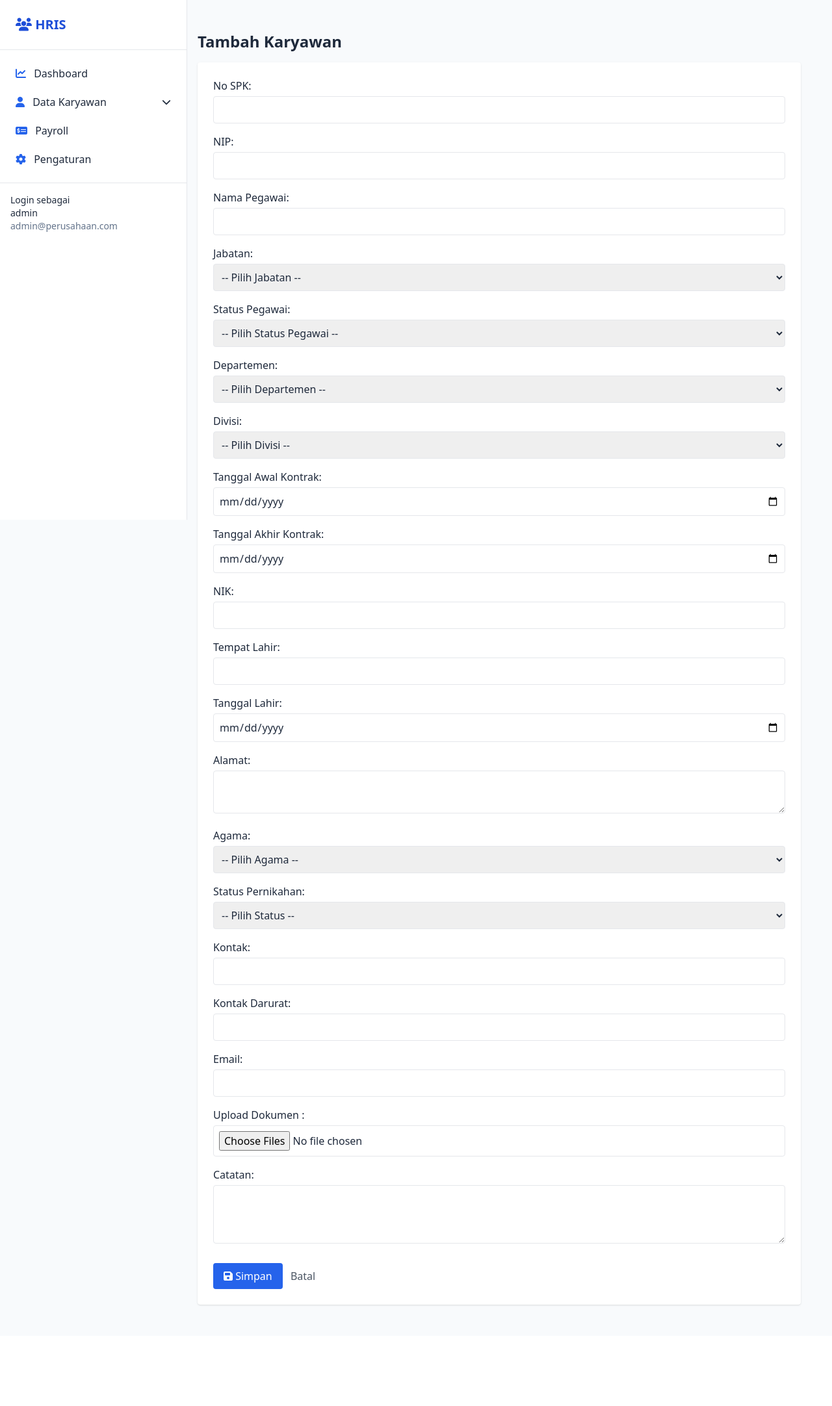
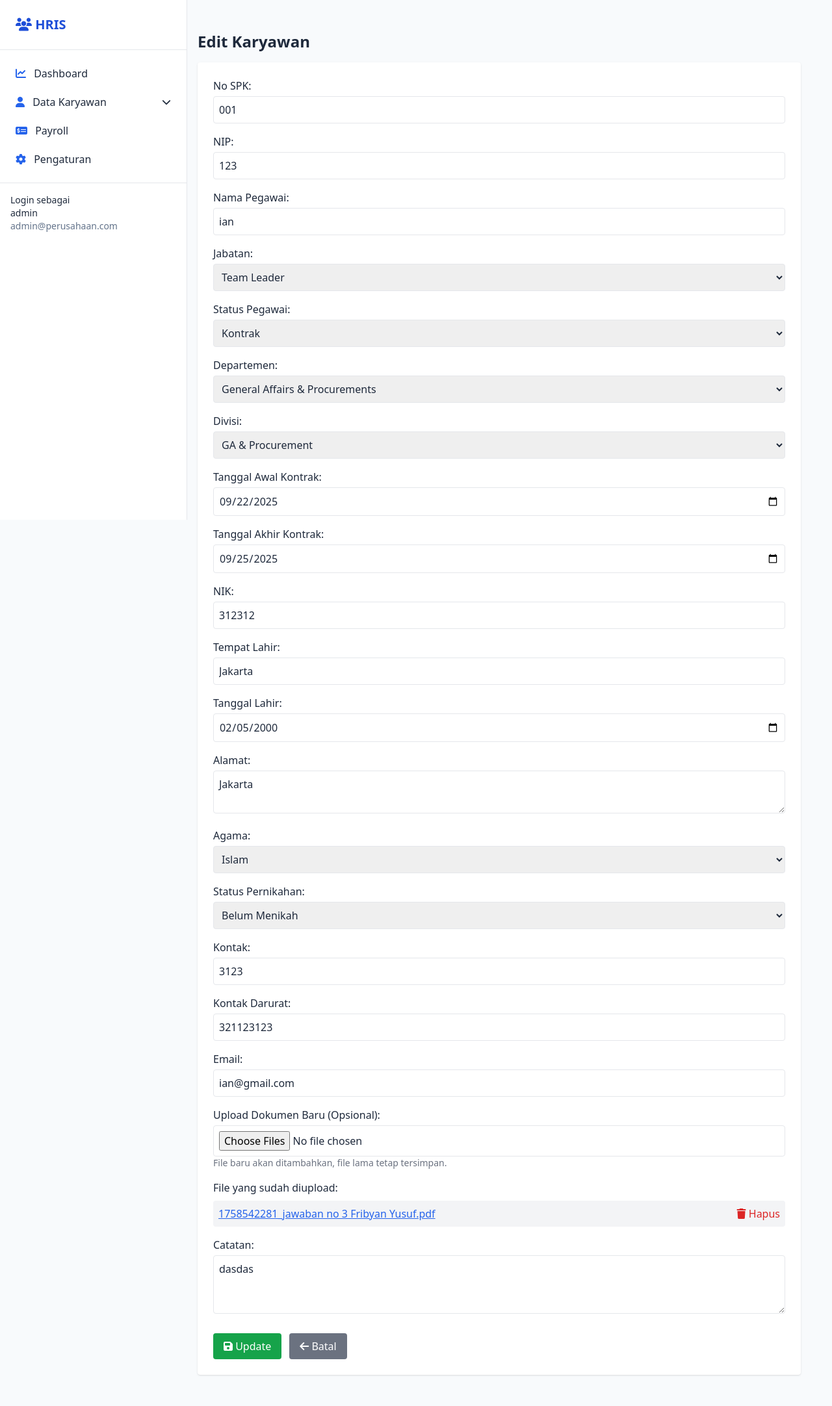
Before and after one commit to Freebee25/HRIS-System, a PHP site: page /resource/views/edit_karyawan.php?id=3 in a window 1280 px wide. Shown: the whole page at 65% size. Before the commit the page ends 2010 px from the top, so only its background shows below. Run offline with PHP 8.4, Linux system fonts and the light colour scheme; a user stored in the database is signed in; data comes from the database, SQL or seed files in the repository; some libraries are stand-ins or nearby versions.

Commit message:
tambah detail karyawan, edit karyawan, hapus file pada edit karyawan

```diff
--- a/Controllers/karyawanController.php
+++ b/Controllers/karyawanController.php
@@ -20,13 +20,11 @@ class KaryawanController {
 
     // Simpan data karyawan baru
     public function store($data, $files) {
-        // Jika tanggal kosong, set null biar tidak error
         $tglAwal  = !empty($data['tanggal_awal']) ? new DateTime($data['tanggal_awal']) : null;
         $tglAkhir = !empty($data['tanggal_akhir']) ? new DateTime($data['tanggal_akhir']) : null;
         $today    = new DateTime();
         $sisaHari = $tglAkhir ? $today->diff($tglAkhir)->days : null;
 
-        // Insert ke database (sesuai tabel karyawan)
         $sql = "INSERT INTO karyawan
                 (no_spk, nama, nip, departemen_id, divisi_id, jabatan, status_pegawai,
                  tanggal_awal, tanggal_akhir, sisa_hari_spk, nik, tempat_lahir, tanggal_lahir,
@@ -63,63 +61,13 @@ class KaryawanController {
         $karyawanId = $this->conn->lastInsertId();
 
         // Upload file (maks 10)
-        if (!empty($files['files']['name'][0])) {
-            $uploadDir = __DIR__ . "/../uploads/";
-            if (!file_exists($uploadDir)) {
-                mkdir($uploadDir, 0777, true);
-            }
-
-            $fileCount = count($files['files']['name']);
-            $fileCount = min($fileCount, 10); // max 10
-
-            for ($i = 0; $i < $fileCount; $i++) {
-                $fileName = time() . "_" . basename($files['files']['name'][$i]);
-                $targetFile = $uploadDir . $fileName;
-
-                if (move_uploaded_file($files['files']['tmp_name'][$i], $targetFile)) {
-                    $sqlFile = "INSERT INTO karyawan_files (karyawan_id, file_path, uploaded_at)
-                                VALUES (:karyawan_id, :file_path, NOW())";
-                    $stmtFile = $this->conn->prepare($sqlFile);
-                    $stmtFile->execute([
-                        ':karyawan_id' => $karyawanId,
-                        ':file_path'   => $fileName
-                    ]);
-                }
-            }
-        }
+        $this->uploadFiles($karyawanId, $files);
 
         return true;
     }
 
-    // Hapus karyawan + file
-    public function delete($id) {
-        $stmt = $this->conn->prepare("SELECT file_path FROM karyawan_files WHERE karyawan_id = :id");
-        $stmt->execute([':id' => $id]);
-        $files = $stmt->fetchAll(PDO::FETCH_ASSOC);
-
-        foreach ($files as $f) {
-            $filePath = __DIR__ . "/../uploads/" . $f['file_path'];
-            if (file_exists($filePath)) {
-                unlink($filePath);
-            }
-        }
-
-        $this->conn->prepare("DELETE FROM karyawan_files WHERE karyawan_id = :id")->execute([':id' => $id]);
-        $this->conn->prepare("DELETE FROM karyawan WHERE id = :id")->execute([':id' => $id]);
-
-        return true;
-    }
-
-    // Ambil data by ID
-    public function getById($id) {
-        $sql = "SELECT * FROM karyawan WHERE id = :id";
-        $stmt = $this->conn->prepare($sql);
-        $stmt->execute([':id' => $id]);
-        return $stmt->fetch(PDO::FETCH_ASSOC);
-    }
-
-    // Update data karyawan
-    public function update($id, $data) {
+    // Update data karyawan + tambah file baru
+    public function update($id, $data, $files = null) {
         $tglAwal  = !empty($data['tanggal_awal']) ? new DateTime($data['tanggal_awal']) : null;
         $tglAkhir = !empty($data['tanggal_akhir']) ? new DateTime($data['tanggal_akhir']) : null;
         $today    = new DateTime();
@@ -173,6 +121,90 @@ class KaryawanController {
             ':id'              => $id
         ]);
 
+        // Upload file baru kalau ada
+        if ($files) {
+            $this->uploadFiles($id, $files);
+        }
+
+        return true;
+    }
+
+    // Upload file helper
+    private function uploadFiles($karyawanId, $files) {
+        if (!empty($files['files']['name'][0])) {
+            $uploadDir = __DIR__ . "/../uploads/";
+            if (!file_exists($uploadDir)) {
+                mkdir($uploadDir, 0777, true);
+            }
+
+            $fileCount = count($files['files']['name']);
+            $fileCount = min($fileCount, 10);
+
+            for ($i = 0; $i < $fileCount; $i++) {
+                $fileName = time() . "_" . basename($files['files']['name'][$i]);
+                $targetFile = $uploadDir . $fileName;
+
+                if (move_uploaded_file($files['files']['tmp_name'][$i], $targetFile)) {
+                    $sqlFile = "INSERT INTO karyawan_files (karyawan_id, file_path, uploaded_at)
+                                VALUES (:karyawan_id, :file_path, NOW())";
+                    $stmtFile = $this->conn->prepare($sqlFile);
+                    $stmtFile->execute([
+                        ':karyawan_id' => $karyawanId,
+                        ':file_path'   => $fileName
+                    ]);
+                }
+            }
+        }
+    }
+
+    // Hapus karyawan + file
+    public function delete($id) {
+        $stmt = $this->conn->prepare("SELECT file_path FROM karyawan_files WHERE karyawan_id = :id");
+        $stmt->execute([':id' => $id]);
+        $files = $stmt->fetchAll(PDO::FETCH_ASSOC);
+
+        foreach ($files as $f) {
+            $filePath = __DIR__ . "/../uploads/" . $f['file_path'];
+            if (file_exists($filePath)) {
+                unlink($filePath);
+            }
+        }
+
+        $this->conn->prepare("DELETE FROM karyawan_files WHERE karyawan_id = :id")->execute([':id' => $id]);
+        $this->conn->prepare("DELETE FROM karyawan WHERE id = :id")->execute([':id' => $id]);
+
+        return true;
+    }
+
+    // Ambil data by ID
+    public function getById($id) {
+        $sql = "SELECT * FROM karyawan WHERE id = :id";
+        $stmt = $this->conn->prepare($sql);
+        $stmt->execute([':id' => $id]);
+        return $stmt->fetch(PDO::FETCH_ASSOC);
+    }
+
+    // Ambil semua file milik karyawan tertentu
+    public function getFilesByKaryawan($id) {
+        $sql = "SELECT * FROM karyawan_files WHERE karyawan_id = :id ORDER BY uploaded_at DESC";
+        $stmt = $this->conn->prepare($sql);
+        $stmt->execute([':id' => $id]);
+        return $stmt->fetchAll(PDO::FETCH_ASSOC);
+    }
+
+    // Hapus file tertentu
+    public function deleteFile($fileId) {
+        $stmt = $this->conn->prepare("SELECT file_path FROM karyawan_files WHERE id = :id");
+        $stmt->execute([':id' => $fileId]);
+        $file = $stmt->fetch(PDO::FETCH_ASSOC);
+
+        if ($file) {
+            $filePath = __DIR__ . "/../uploads/" . $file['file_path'];
+            if (file_exists($filePath)) {
+                unlink($filePath);
+            }
+            $this->conn->prepare("DELETE FROM karyawan_files WHERE id = :id")->execute([':id' => $fileId]);
+        }
         return true;
     }
 }
--- a/resource/views/edit_karyawan.php
+++ b/resource/views/edit_karyawan.php
@@ -4,10 +4,26 @@ include __DIR__ . "/../../controllers/KaryawanController.php";
 
 $controller = new KaryawanController($conn);
 
-// proses tambah data
+// Ambil ID karyawan
+$id = $_GET['id'] ?? null;
+if (!$id) {
+    header("Location: karyawan_list.php");
+    exit;
+}
+
+// Ambil data karyawan
+$karyawan = $controller->getById($id);
+if (!$karyawan) {
+    die("Data karyawan tidak ditemukan.");
+}
+
+// Ambil file lama
+$files = $controller->getFilesByKaryawan($id);
+
+// Proses update
 if ($_SERVER['REQUEST_METHOD'] === 'POST') {
-    $controller->update($_POST, $_FILES);
-    header("Location: karyawan_list.php");
+    $controller->update($id, $_POST, $_FILES);
+    header("Location: detail_karyawan.php?id=" . $id);
     exit;
 }
 ?>
@@ -16,7 +32,7 @@ if ($_SERVER['REQUEST_METHOD'] === 'POST') {
 <html lang="id">
 <head>
   <meta charset="UTF-8">
-  <title>Tambah Karyawan</title>
+  <title>Edit Karyawan</title>
   <script src="https://cdn.tailwindcss.com"></script>
   <link rel="stylesheet" href="https://cdnjs.cloudflare.com/ajax/libs/font-awesome/6.5.0/css/all.min.css">
 </head>
@@ -26,26 +42,27 @@ if ($_SERVER['REQUEST_METHOD'] === 'POST') {
 <div class="ml-64 p-6">
 
 <div class="container mx-auto p-6">
-  <h1 class="text-2xl font-bold mb-4">Tambah Karyawan</h1>
+  <h1 class="text-2xl font-bold mb-4">Edit Karyawan</h1>
 
+  <!-- Form utama update -->
   <form method="POST" enctype="multipart/form-data" class="bg-white p-6 rounded shadow space-y-4">
 
     <!-- No SPK -->
     <div>
       <label class="block font-medium mb-1">No SPK:</label>
-      <input type="text" name="no_spk" class="w-full border p-2 rounded">
+      <input type="text" name="no_spk" value="<?= htmlspecialchars($karyawan['no_spk']) ?>" class="w-full border p-2 rounded">
     </div>
 
     <!-- NIP -->
     <div>
       <label class="block font-medium mb-1">NIP:</label>
-      <input type="text" name="nip" required class="w-full border p-2 rounded">
+      <input type="text" name="nip" value="<?= htmlspecialchars($karyawan['nip']) ?>" required class="w-full border p-2 rounded">
     </div>
 
     <!-- Nama -->
     <div>
       <label class="block font-medium mb-1">Nama Pegawai:</label>
-      <input type="text" name="nama" required class="w-full border p-2 rounded">
+      <input type="text" name="nama" value="<?= htmlspecialchars($karyawan['nama']) ?>" required class="w-full border p-2 rounded">
     </div>
 
     <!-- Jabatan -->
@@ -53,11 +70,13 @@ if ($_SERVER['REQUEST_METHOD'] === 'POST') {
       <label class="block font-medium mb-1">Jabatan:</label>
       <select name="jabatan" required class="w-full border p-2 rounded">
         <option value="">-- Pilih Jabatan --</option>
-        <option value="Direksi">Direksi</option>
-        <option value="Team Leader">Team Leader</option>
-        <option value="Senior Staff">Senior Staff</option>
-        <option value="Staff">Staff</option>
-        <option value="Junior Staff">Junior Staff</option>
+        <?php
+          $jabatanList = ["Direksi", "Team Leader", "Senior Staff", "Staff", "Junior Staff"];
+          foreach ($jabatanList as $j) {
+              $selected = ($karyawan['jabatan'] == $j) ? "selected" : "";
+              echo "<option value='$j' $selected>$j</option>";
+          }
+        ?>
       </select>
     </div>
 
@@ -66,11 +85,13 @@ if ($_SERVER['REQUEST_METHOD'] === 'POST') {
       <label class="block font-medium mb-1">Status Pegawai:</label>
       <select name="status_pegawai" required class="w-full border p-2 rounded">
         <option value="">-- Pilih Status Pegawai --</option>
-        <option value="Tetap">Pegawai Tetap</option>
-        <option value="Kontrak">Kontrak</option>
-        <option value="Probation">Probation</option>
-        <option value="Freelance">Freelance</option>
-        <option value="Resign">Resign</option>
+        <?php
+          $statusList = ["Tetap" => "Pegawai Tetap", "Kontrak" => "Kontrak", "Probation" => "Probation", "Freelance" => "Freelance", "Resign" => "Resign"];
+          foreach ($statusList as $val => $label) {
+              $selected = ($karyawan['status_pegawai'] == $val) ? "selected" : "";
+              echo "<option value='$val' $selected>$label</option>";
+          }
+        ?>
       </select>
     </div>
 
@@ -82,7 +103,8 @@ if ($_SERVER['REQUEST_METHOD'] === 'POST') {
         <?php
           $stmt = $conn->query("SELECT id, nama_departemen FROM departemen ORDER BY nama_departemen ASC");
           while ($row = $stmt->fetch(PDO::FETCH_ASSOC)) {
-              echo "<option value='{$row['id']}'>{$row['nama_departemen']}</option>";
+              $selected = ($karyawan['departemen_id'] == $row['id']) ? "selected" : "";
+              echo "<option value='{$row['id']}' $selected>{$row['nama_departemen']}</option>";
           }
         ?>
       </select>
@@ -99,37 +121,37 @@ if ($_SERVER['REQUEST_METHOD'] === 'POST') {
     <!-- Tanggal Awal -->
     <div>
       <label class="block font-medium mb-1">Tanggal Awal Kontrak:</label>
-      <input type="date" name="tanggal_awal" class="w-full border p-2 rounded">
+      <input type="date" name="tanggal_awal" value="<?= $karyawan['tanggal_awal'] ?>" class="w-full border p-2 rounded">
     </div>
 
     <!-- Tanggal Akhir -->
     <div>
       <label class="block font-medium mb-1">Tanggal Akhir Kontrak:</label>
-      <input type="date" name="tanggal_akhir" class="w-full border p-2 rounded">
+      <input type="date" name="tanggal_akhir" value="<?= $karyawan['tanggal_akhir'] ?>" class="w-full border p-2 rounded">
     </div>
 
     <!-- NIK -->
     <div>
       <label class="block font-medium mb-1">NIK:</label>
-      <input type="text" name="nik" class="w-full border p-2 rounded">
+      <input type="text" name="nik" value="<?= htmlspecialchars($karyawan['nik']) ?>" class="w-full border p-2 rounded">
     </div>
 
     <!-- Tempat Lahir -->
     <div>
       <label class="block font-medium mb-1">Tempat Lahir:</label>
-      <input type="text" name="tempat_lahir" class="w-full border p-2 rounded">
+      <input type="text" name="tempat_lahir" value="<?= htmlspecialchars($karyawan['tempat_lahir']) ?>" class="w-full border p-2 rounded">
     </div>
 
     <!-- Tanggal Lahir -->
     <div>
       <label class="block font-medium mb-1">Tanggal Lahir:</label>
-      <input type="date" name="tanggal_lahir" class="w-full border p-2 rounded">
+      <input type="date" name="tanggal_lahir" value="<?= $karyawan['tanggal_lahir'] ?>" class="w-full border p-2 rounded">
     </div>
 
     <!-- Alamat -->
     <div>
       <label class="block font-medium mb-1">Alamat:</label>
-      <textarea name="alamat" rows="2" class="w-full border p-2 rounded"></textarea>
+      <textarea name="alamat" rows="2" class="w-full border p-2 rounded"><?= htmlspecialchars($karyawan['alamat']) ?></textarea>
     </div>
 
     <!-- Agama -->
@@ -137,13 +159,13 @@ if ($_SERVER['REQUEST_METHOD'] === 'POST') {
       <label class="block font-medium mb-1">Agama:</label>
       <select name="agama" class="w-full border p-2 rounded">
         <option value="">-- Pilih Agama --</option>
-        <option>Islam</option>
-        <option>Kristen</option>
-        <option>Katolik</option>
-        <option>Hindu</option>
-        <option>Budha</option>
-        <option>Konghuchu</option>
-        <option>Lainnya</option>
+        <?php
+          $agamaList = ["Islam", "Kristen", "Katolik", "Hindu", "Budha", "Konghuchu", "Lainnya"];
+          foreach ($agamaList as $a) {
+              $selected = ($karyawan['agama'] == $a) ? "selected" : "";
+              echo "<option value='$a' $selected>$a</option>";
+          }
+        ?>
       </select>
     </div>
 
@@ -152,47 +174,71 @@ if ($_SERVER['REQUEST_METHOD'] === 'POST') {
       <label class="block font-medium mb-1">Status Pernikahan:</label>
       <select name="status_kawin" class="w-full border p-2 rounded">
         <option value="">-- Pilih Status --</option>
-        <option value="Menikah">Menikah</option>
-        <option value="Belum Menikah">Belum Menikah</option>
+        <option value="Menikah" <?= ($karyawan['status_kawin'] == "Menikah") ? "selected" : "" ?>>Menikah</option>
+        <option value="Belum Menikah" <?= ($karyawan['status_kawin'] == "Belum Menikah") ? "selected" : "" ?>>Belum Menikah</option>
       </select>
     </div>
 
     <!-- Kontak -->
     <div>
       <label class="block font-medium mb-1">Kontak:</label>
-      <input type="text" name="kontak" class="w-full border p-2 rounded">
+      <input type="text" name="kontak" value="<?= htmlspecialchars($karyawan['kontak']) ?>" class="w-full border p-2 rounded">
     </div>
 
     <!-- Kontak Darurat -->
     <div>
       <label class="block font-medium mb-1">Kontak Darurat:</label>
-      <input type="text" name="kontak_darurat" class="w-full border p-2 rounded">
+      <input type="text" name="kontak_darurat" value="<?= htmlspecialchars($karyawan['kontak_darurat']) ?>" class="w-full border p-2 rounded">
     </div>
 
     <!-- Email -->
     <div>
       <label class="block font-medium mb-1">Email:</label>
-      <input type="email" name="email" class="w-full border p-2 rounded">
+      <input type="email" name="email" value="<?= htmlspecialchars($karyawan['email']) ?>" class="w-full border p-2 rounded">
     </div>
 
-    <!-- Upload File -->
+    <!-- Upload File Baru -->
     <div>
-      <label class="block font-medium mb-1">Upload Dokumen :</label>
+      <label class="block font-medium mb-1">Upload Dokumen Baru (Opsional):</label>
       <input type="file" name="files[]" multiple accept=".pdf,.jpg,.png" class="w-full border p-2 rounded">
+      <p class="text-sm text-gray-500">File baru akan ditambahkan, file lama tetap tersimpan.</p>
+    </div>
+
+    <!-- File yang sudah ada -->
+    <div>
+      <label class="block font-medium mb-2">File yang sudah diupload:</label>
+      <ul class="space-y-2">
+        <?php if (!empty($files)): ?>
+          <?php foreach ($files as $f): ?>
+            <li class="flex items-center justify-between bg-gray-100 p-2 rounded">
+              <a href="../../uploads/<?= htmlspecialchars($f['file_path']) ?>" target="_blank" class="text-blue-600 underline">
+                <?= htmlspecialchars($f['file_path']) ?>
+              </a>
+              <button type="button" onclick="hapusFile(<?= $f['id'] ?>, <?= $id ?>)" class="text-red-600 hover:text-red-800">
+                <i class="fa fa-trash"></i> Hapus
+              </button>
+            </li>
+          <?php endforeach; ?>
+        <?php else: ?>
+          <li class="text-gray-500">Belum ada file yang diupload</li>
+        <?php endif; ?>
+      </ul>
     </div>
 
     <!-- Catatan -->
     <div>
       <label class="block font-medium mb-1">Catatan:</label>
-      <textarea name="note" rows="3" class="w-full border p-2 rounded"></textarea>
+      <textarea name="note" rows="3" class="w-full border p-2 rounded"><?= htmlspecialchars($karyawan['note']) ?></textarea>
     </div>
 
     <!-- Tombol -->
-    <div class="pt-2">
-      <button type="submit" class="bg-blue-600 text-white px-4 py-2 rounded hover:bg-blue-700">
-        <i class="fa fa-save"></i> Simpan
+    <div class="pt-2 flex gap-3">
+      <button type="submit" class="bg-green-600 text-white px-4 py-2 rounded hover:bg-green-700">
+        <i class="fa fa-save"></i> Update
       </button>
-      <a href="karyawan_list.php" class="ml-2 text-gray-600 hover:underline">Batal</a>
+      <a href="karyawan_list.php" class="bg-gray-500 text-white px-4 py-2 rounded hover:bg-gray-600">
+        <i class="fa fa-arrow-left"></i> Batal
+      </a>
     </div>
   </form>
 </div>
@@ -210,13 +256,43 @@ document.getElementById('department').addEventListener('change', function() {
             .then(data => {
                 divisiSelect.innerHTML = "<option value=''>-- Pilih Divisi --</option>";
                 data.forEach(d => {
-                    divisiSelect.innerHTML += `<option value="${d.id}">${d.nama_divisi}</option>`;
+                    let selected = (d.id == "<?= $karyawan['divisi_id'] ?>") ? "selected" : "";
+                    divisiSelect.innerHTML += `<option value="${d.id}" ${selected}>${d.nama_divisi}</option>`;
                 });
             });
     } else {
         divisiSelect.innerHTML = "<option value=''>-- Pilih Divisi --</option>";
     }
 });
+
+// load divisi saat pertama kali
+window.addEventListener("load", function() {
+    document.getElementById('department').dispatchEvent(new Event('change'));
+});
+
+// fungsi hapus file
+function hapusFile(fileId, karyawanId) {
+    if (confirm("Yakin ingin menghapus file ini?")) {
+        let form = document.createElement("form");
+        form.method = "POST";
+        form.action = "delete_file.php";
+
+        let inputFile = document.createElement("input");
+        inputFile.type = "hidden";
+        inputFile.name = "file_id";
+        inputFile.value = fileId;
+        form.appendChild(inputFile);
+
+        let inputKar = document.createElement("input");
+        inputKar.type = "hidden";
+        inputKar.name = "karyawan_id";
+        inputKar.value = karyawanId;
+        form.appendChild(inputKar);
+
+        document.body.appendChild(form);
+        form.submit();
+    }
+}
 </script>
 
 </body>
```
Also changed, not shown: resource/views/delete_file.php (added, +18 -0 lines), resource/views/detail_karyawan.php (added, +193 -0 lines), resource/views/karyawan_list.php (+45 -11 lines), uploads/1759487827_Deskripsi iklan kavling.txt (added, +54 -0 lines).
